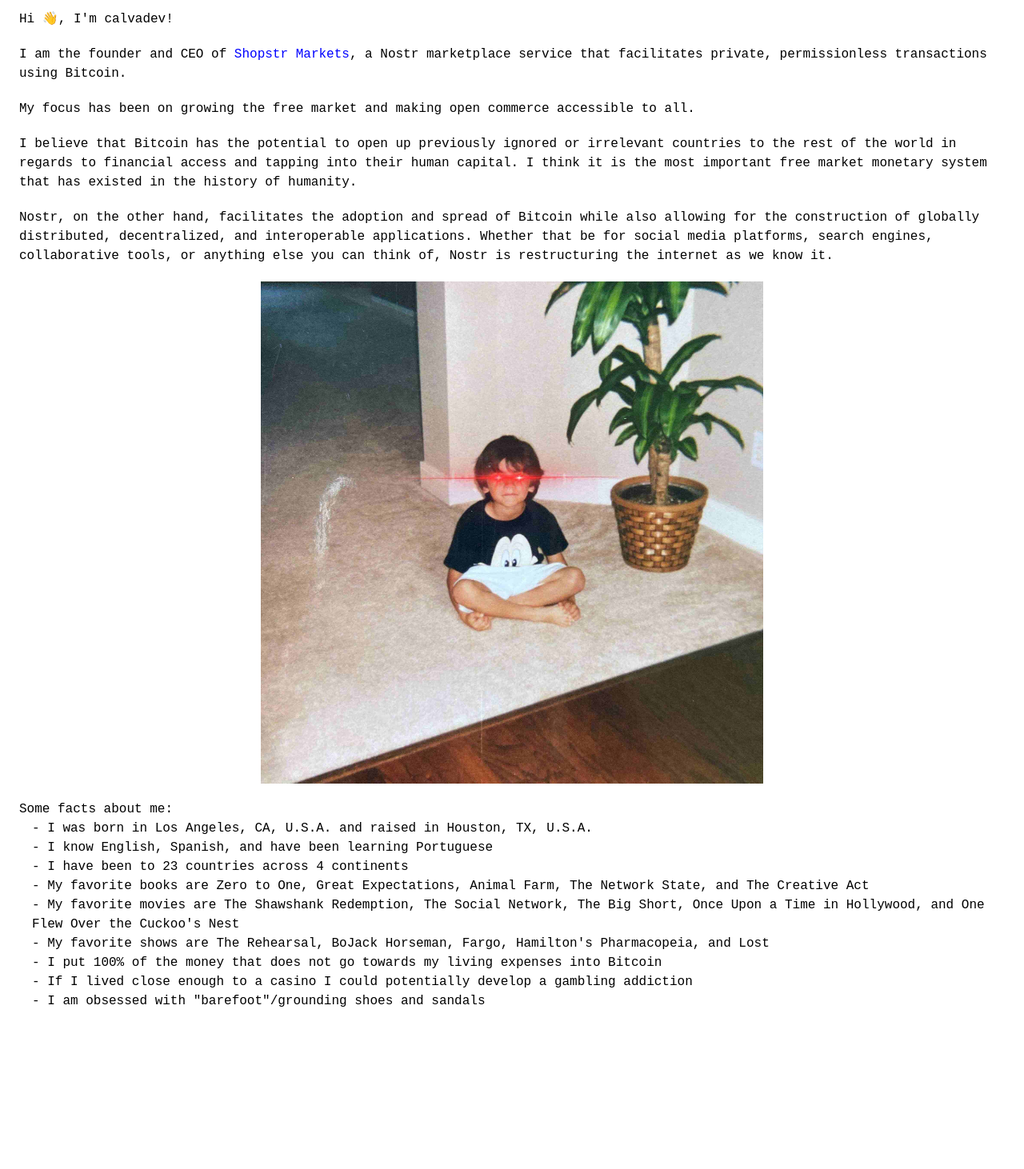
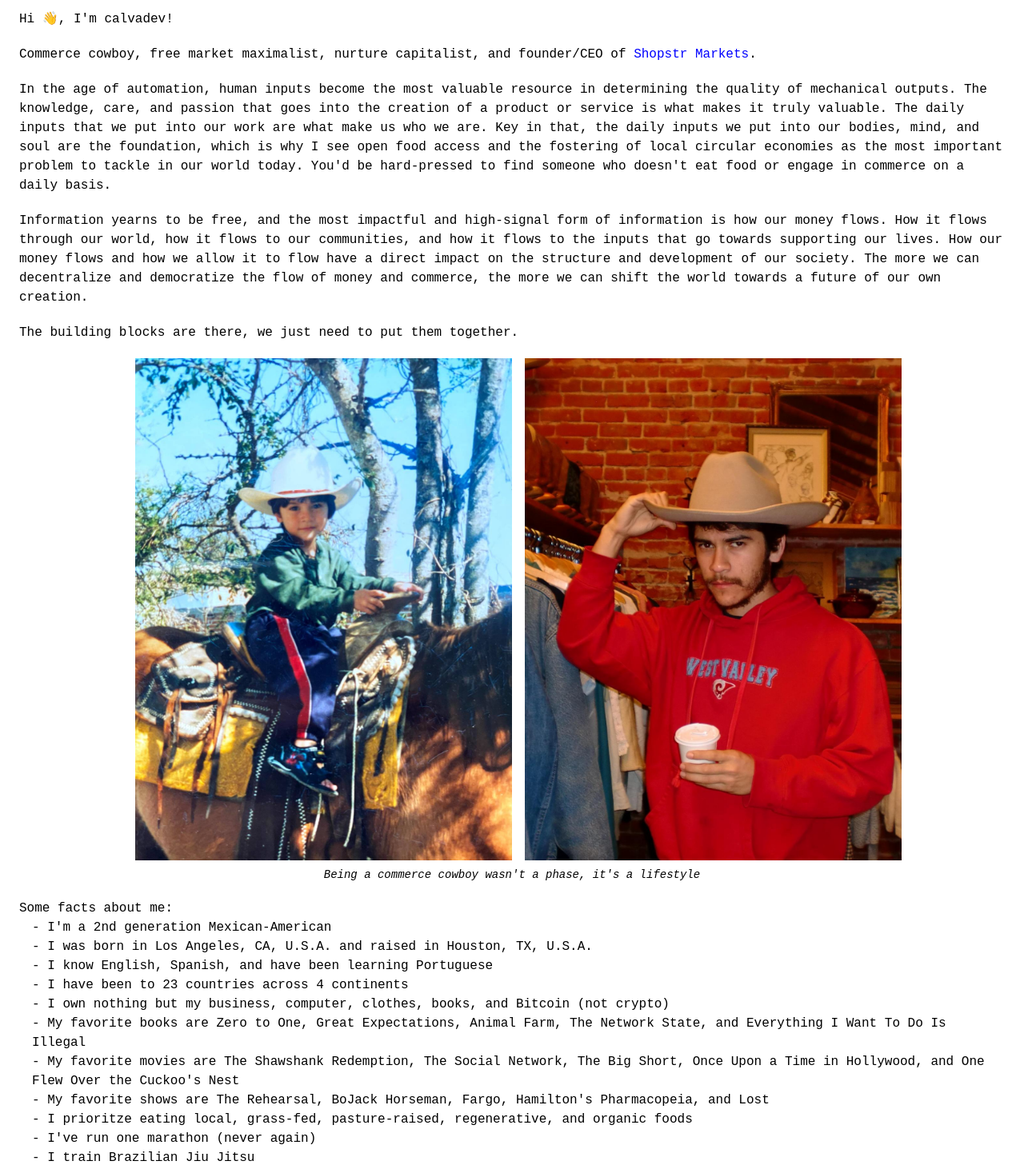
Before and after one commit to calvadev/calva.dev, a Next.js app: page / in a window 1280 px wide. Shown: the part 80-1542 px from the top of the page at 80% size. Before the commit the page ends 1372 px from the top, so only its background shows below. Built offline with nearby package versions, Linux system fonts and the light colour scheme.

Commit message:
Update home page

```diff
--- a/pages/index.tsx
+++ b/pages/index.tsx
@@ -6,42 +6,60 @@ export default function About() {
     <div className="w-full h-full p-3">
       <p className="py-1 px-3 mb-3">Hi 👋, I&apos;m calvadev!</p>
       <p className="py-1 px-3 mb-3">
-        I am the founder and CEO of{" "}
-        <Link href="https://shopstrmarkets.com/">Shopstr Markets</Link>, a Nostr
-        marketplace service that facilitates private, permissionless
-        transactions using Bitcoin.
+        Commerce cowboy, free market maximalist, nurture capitalist, and
+        founder/CEO of{" "}
+        <Link href="https://shopstrmarkets.com/">Shopstr Markets</Link>.
       </p>
       <p className="py-1 px-3 mb-3">
-        My focus has been on growing the free market and making open commerce
-        accessible to all.
+        In the age of automation, human inputs become the most valuable resource
+        in determining the quality of mechanical outputs. The knowledge, care,
+        and passion that goes into the creation of a product or service is what
+        makes it truly valuable. The daily inputs that we put into our work are
+        what make us who we are. Key in that, the daily inputs we put into our
+        bodies, mind, and soul are the foundation, which is why I see open food
+        access and the fostering of local circular economies as the most
+        important problem to tackle in our world today. You'd be hard-pressed to
+        find someone who doesn't eat food or engage in commerce on a daily
+        basis.
       </p>
       <p className="py-1 px-3 mb-3">
-        I believe that Bitcoin has the potential to open up previously ignored
-        or irrelevant countries to the rest of the world in regards to financial
-        access and tapping into their human capital. I think it is the most
-        important free market monetary system that has existed in the history of
-        humanity.
+        Information yearns to be free, and the most impactful and high-signal
+        form of information is how our money flows. How it flows through our
+        world, how it flows to our communities, and how it flows to the inputs
+        that go towards supporting our lives. How our money flows and how we
+        allow it to flow have a direct impact on the structure and development
+        of our society. The more we can decentralize and democratize the flow of
+        money and commerce, the more we can shift the world towards a future of
+        our own creation.
       </p>
       <p className="py-1 px-3 mb-3">
-        Nostr, on the other hand, facilitates the adoption and spread of Bitcoin
-        while also allowing for the construction of globally distributed,
-        decentralized, and interoperable applications. Whether that be for
-        social media platforms, search engines, collaborative tools, or anything
-        else you can think of, Nostr is restructuring the internet as we know
-        it.
+        The building blocks are there, we just need to put them together.
       </p>
-      <div className="w-1/2 mx-auto my-4">
-        <Image
-          alt=""
-          src="/calvadev.jpg"
-          width={600}
-          height={400}
-          style={{ width: "100%", height: "auto" }}
-        />
+      <div className="w-3/4 mx-auto my-4">
+        <div className="flex gap-4">
+          <Image
+            alt="Young cowboy"
+            src="/cowboy-kid.jpg"
+            width={600}
+            height={800}
+            style={{ width: "50%", height: "auto", objectFit: "cover" }}
+          />
+          <Image
+            alt="Cowboy now"
+            src="/cowboy-now.jpg"
+            width={600}
+            height={800}
+            style={{ width: "50%", height: "auto", objectFit: "cover" }}
+          />
+        </div>
+        <p className="text-center italic text-sm mt-2">
+          Being a commerce cowboy wasn&apos;t a phase, it&apos;s a lifestyle
+        </p>
       </div>
       <div className="py-1 px-3 mb-3">
         Some facts about me:
         <ul className="ml-4">
+          <li>- I&apos;m a 2nd generation Mexican-American</li>
           <li>
             - I was born in Los Angeles, CA, U.S.A. and raised in Houston, TX,
             U.S.A.
@@ -49,8 +67,12 @@ export default function About() {
           <li>- I know English, Spanish, and have been learning Portuguese</li>
           <li>- I have been to 23 countries across 4 continents</li>
           <li>
+            - I own nothing but my business, computer, clothes, books, and
+            Bitcoin (not crypto)
+          </li>
+          <li>
             - My favorite books are Zero to One, Great Expectations, Animal
-            Farm, The Network State, and The Creative Act
+            Farm, The Network State, and Everything I Want To Do Is Illegal
           </li>
           <li>
             - My favorite movies are The Shawshank Redemption, The Social
@@ -62,9 +84,11 @@ export default function About() {
             Hamilton&apos;s Pharmacopeia, and Lost
           </li>
           <li>
-            - I put 100% of the money that does not go towards my living
-            expenses into Bitcoin
+            - I prioritze eating local, grass-fed, pasture-raised, regenerative,
+            and organic foods
           </li>
+          <li>- I&apos;ve run one marathon (never again)</li>
+          <li>- I train Brazilian Jiu Jitsu</li>
           <li>
             - If I lived close enough to a casino I could potentially develop a
             gambling addiction
--- a/pages/thoughts/index.tsx
+++ b/pages/thoughts/index.tsx
@@ -61,8 +61,8 @@ export default function thoughts() {
         </div>
         <div className="video-container">
           <h3 className="mb-2">
-            - Bitcoin Hong Kong: Building Bitcoin Use Cases and Online
-            Communities with Nostr
+            - Bitcoin Asia: Building Bitcoin Use Cases and Online Communities
+            with Nostr
           </h3>
           <div className="relative pb-[56.25%] h-0">
             <iframe
```
Also changed, not shown: public/cowboy-kid.jpg (added), public/cowboy-now.jpg (added).
